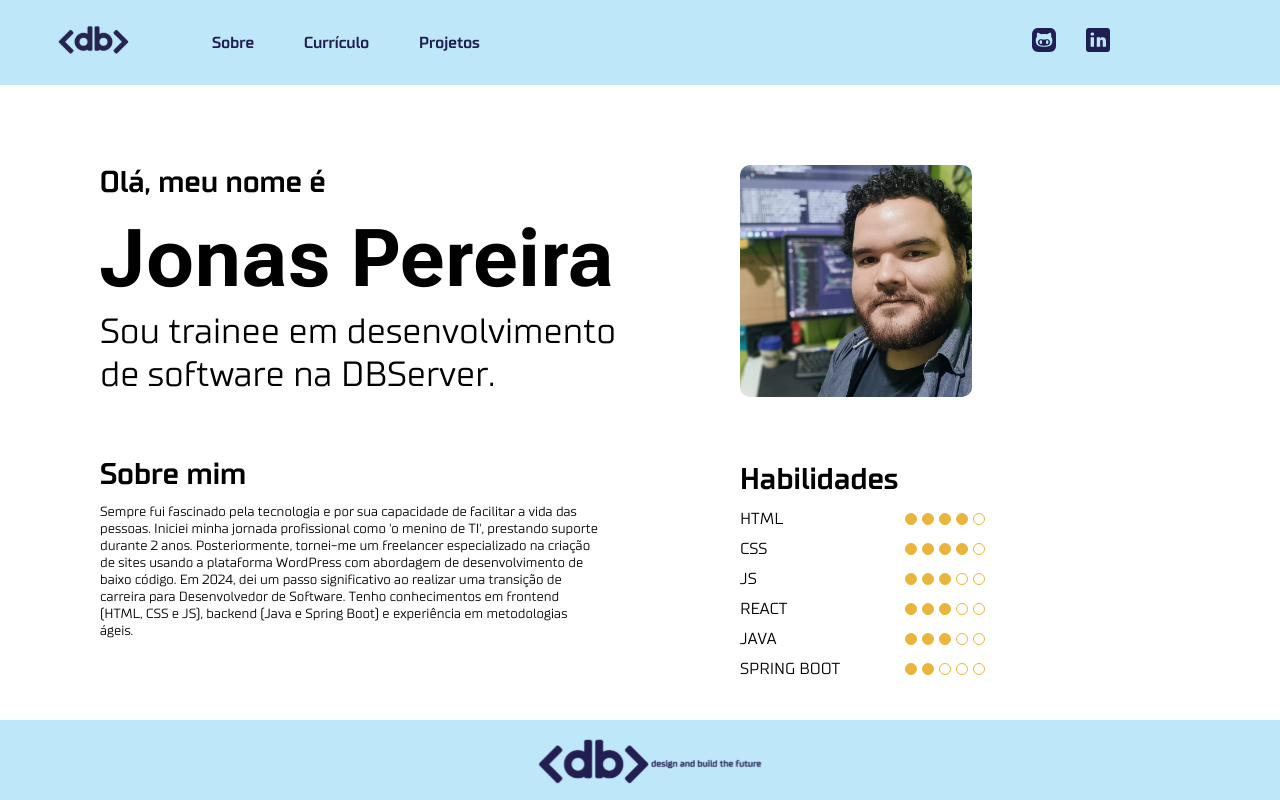
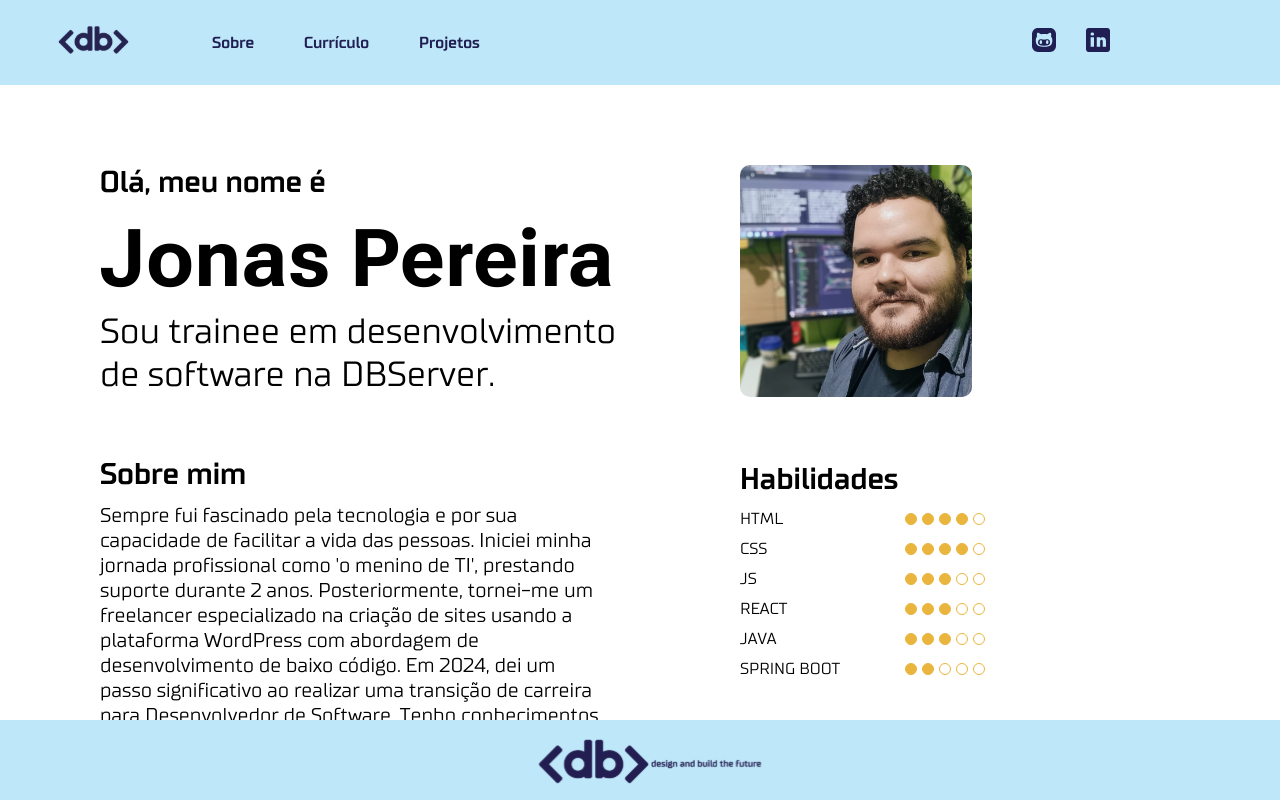
Before and after one commit to jonasdspereira/db-portfolio, a React (Vite) app: page / in a window 1280 px wide. Built offline with nearby package versions, Linux system fonts and the light colour scheme; the HTML template or start-up script is replaced by a standard one.

Commit message:
fix: ajustes no tamanho da fonte

```diff
--- a/src/components/Sobre/index.jsx
+++ b/src/components/Sobre/index.jsx
@@ -107,16 +107,16 @@ const SobreDescricao = styled.div`
 `;
 
 const SobreTexto = styled.p`
-  font-size: 10pt;
+  font-size: 15pt;
   width: 500px;
 
   @media (max-width: ${(props) => props.theme.breakpoints.tablet}) {
-    font-size: 9pt;
+    font-size: 12pt;
     width: 300px;
   }
 
   @media (max-width: ${(props) => props.theme.breakpoints.mobile}) {
-    font-size: 8pt;
+    font-size: 12pt;
     width: 100%;
   }
 `;
```
